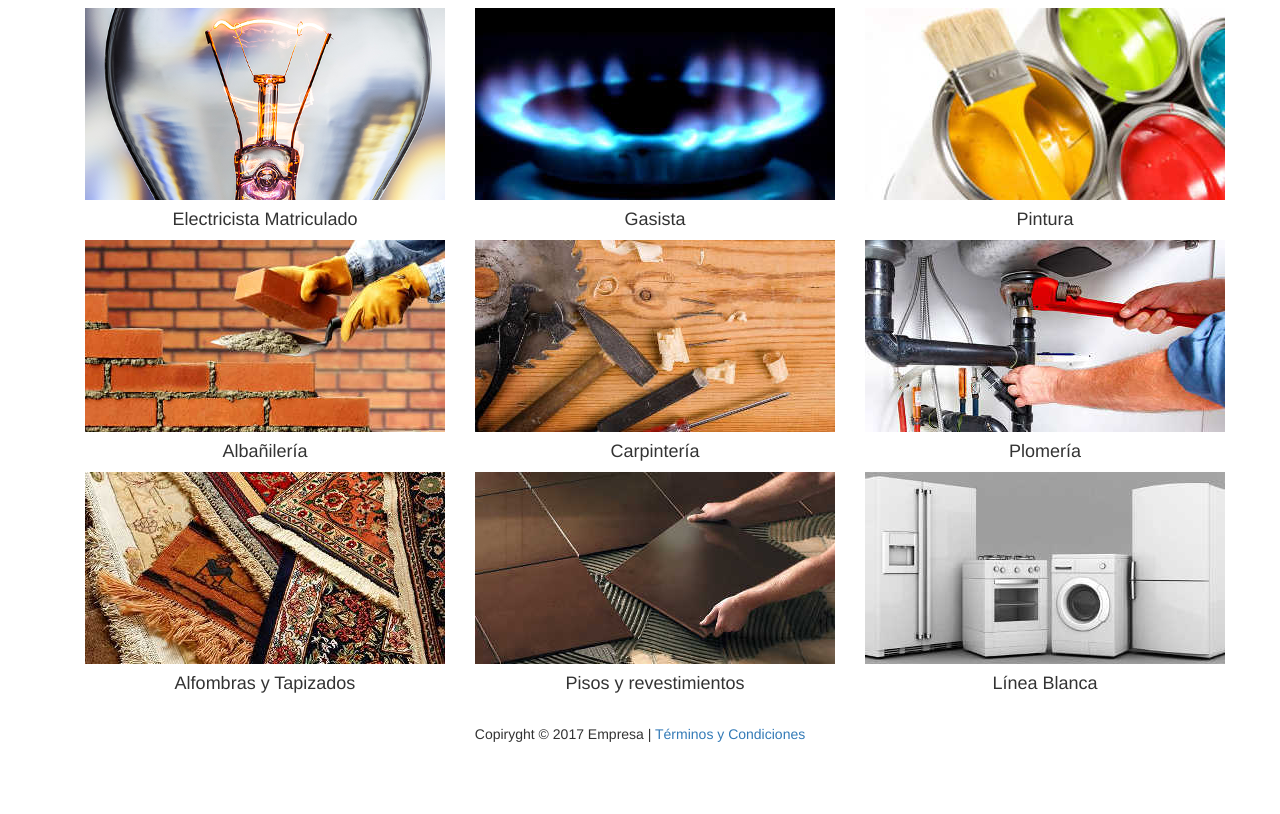
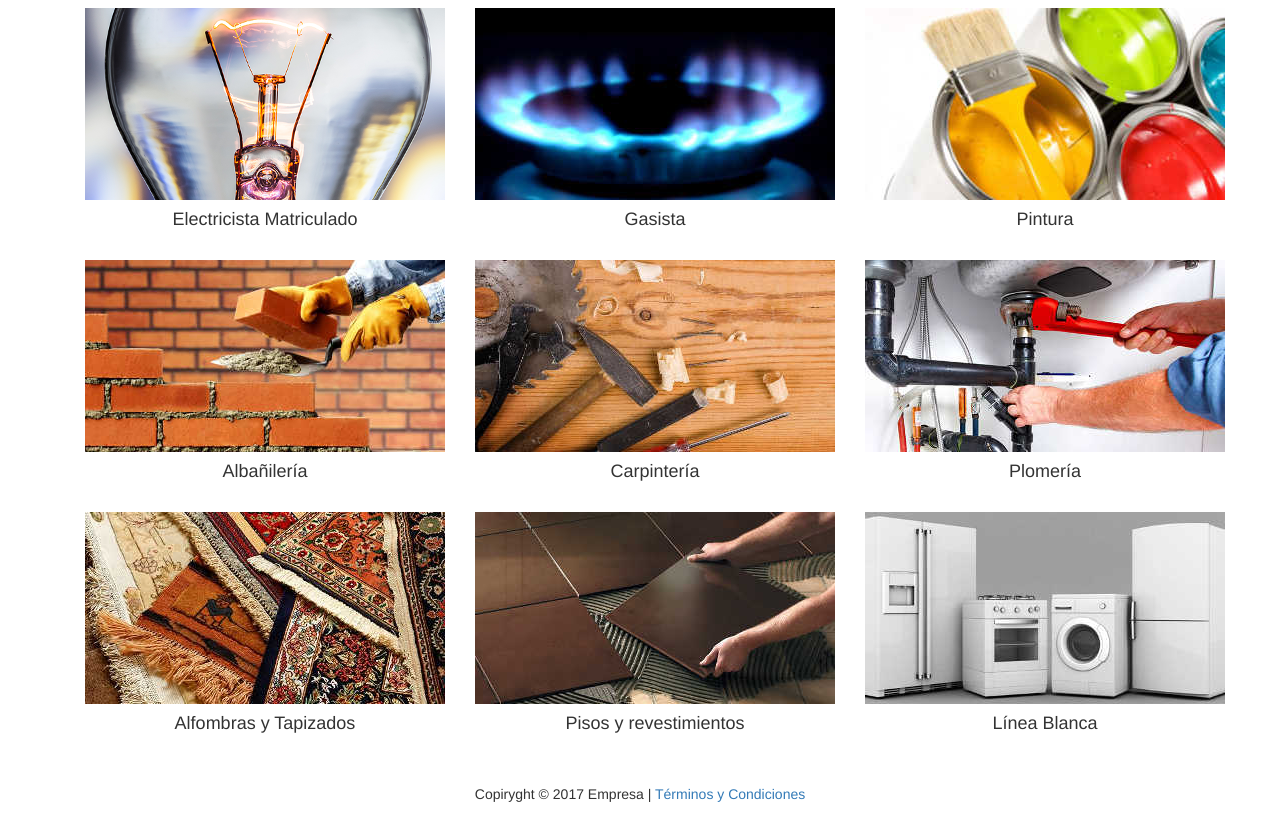
Before and after one commit to peperete/proyectodh, a PHP site: page /home.php in a window 1280 px wide. Shown: the part 500-1314 px from the top of the page. Before the commit the page ends 1242 px from the top, so only its background shows below. Run offline with PHP 8.4, Linux system fonts and the light colour scheme.

Commit message:
Algunos efectos y cambios de css propio

```diff
--- a/css/estilosProyecto.css
+++ b/css/estilosProyecto.css
@@ -5,5 +5,14 @@
 }
 
 .nav a {
-  text-color = white;
+  text-color: white;
 }
+
+.aviso {
+  margin-bottom: 20px;
+}
+.aviso:hover {
+    /*border: 1px;*/
+    box-shadow: 5px 6px 13px 6px rgba(0, 140, 186, 0.5);
+    transform: translateY(-15px);
+}
--- a/header.php
+++ b/header.php
@@ -56,7 +56,7 @@
                 <li><a href="#">Profesionales</a></li>
               </ul>
             </li>
-            <li><a href="#"><span class="glyphicon glyphicon-question-sign"></span> Ayuda</a></li>
+            <li><a href="ayuda.php" target="_self"><span class="glyphicon glyphicon-question-sign"></span> Ayuda</a></li>
           </ul>
         </div><!-- /.navbar-collapse -->
       </div><!-- /.container-fluid -->
--- a/home.php
+++ b/home.php
@@ -43,19 +43,19 @@
 <div class="container text-center">
   <h3>CATEGORÍAS DE SERVICIOS PROFESIONALES Y EMPRESAS</h3><br>
   <div class="row">
-    <div class="col-sm-4">
+    <div class="col-sm-4 aviso">
       <a href="#">
         <img src="images/electricidad3-chico.png" class="img-responsive" style="width:100%" alt="Image">
       </a>
       <h4>Electricista Matriculado</h4>
     </div>
-    <div class="col-sm-4">
+    <div class="col-sm-4 aviso">
       <a href="#">
         <img src="images/gas-2-chico.jpg" class="img-responsive" style="width:100%" alt="Image">
       </a>
       <h4>Gasista</h4>
     </div>
-    <div class="col-sm-4">
+    <div class="col-sm-4 aviso">
       <a href="#">
         <img src="images/pintura-chico.jpg" class="img-responsive" style="width:100%" alt="Image">
       </a>
@@ -63,19 +63,19 @@
     </div>
   </div>
   <div class="row">
-    <div class="col-sm-4">
+    <div class="col-sm-4 aviso">
       <a href="#">
         <img src="images/albanileria-chico.jpg" class="img-responsive" style="width:100%" alt="Image">
       </a>
       <h4>Albañilería</h4>
     </div>
-    <div class="col-sm-4">
+    <div class="col-sm-4 aviso">
       <a href="#">
         <img src="images/carpinteria-chico.jpg" class="img-responsive" style="width:100%" alt="Image">
       </a>
       <h4>Carpintería</h4>
     </div>
-    <div class="col-sm-4">
+    <div class="col-sm-4 aviso">
       <a href="#">
         <img src="images/plomeria-chico.jpg" class="img-responsive" style="width:100%" alt="Image">
       </a>
@@ -83,19 +83,19 @@
     </div>
   </div>
   <div class="row">
-    <div class="col-sm-4">
+    <div class="col-sm-4 aviso">
       <a href="#">
         <img src="images/alfombras-chico.jpg" class="img-responsive" style="width:100%" alt="Image">
       </a>
       <h4>Alfombras y Tapizados</h4>
     </div>
-    <div class="col-sm-4">
+    <div class="col-sm-4 aviso">
       <a href="#">
         <img src="images/pisos-chico.jpg" class="img-responsive" style="width:100%" alt="Image">
       </a>
       <h4>Pisos y revestimientos</h4>
     </div>
-    <div class="col-sm-4">
+    <div class="col-sm-4 aviso">
       <a href="#">
         <img src="images/lineaBlanca-chico.jpg" class="img-responsive" style="width:100%" alt="Image">
       </a>
```
